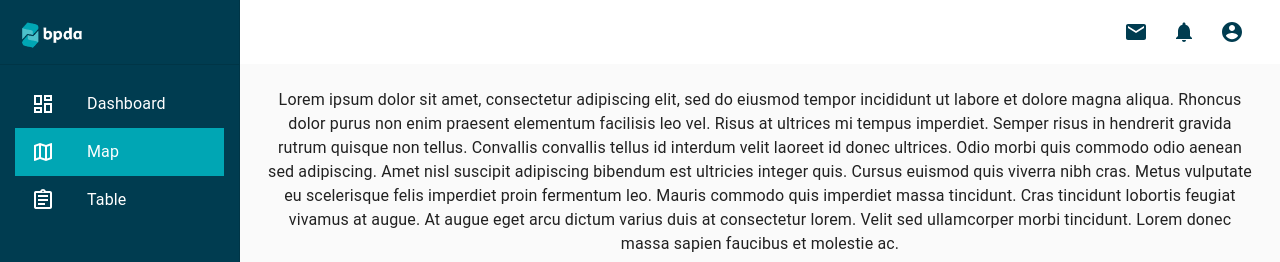
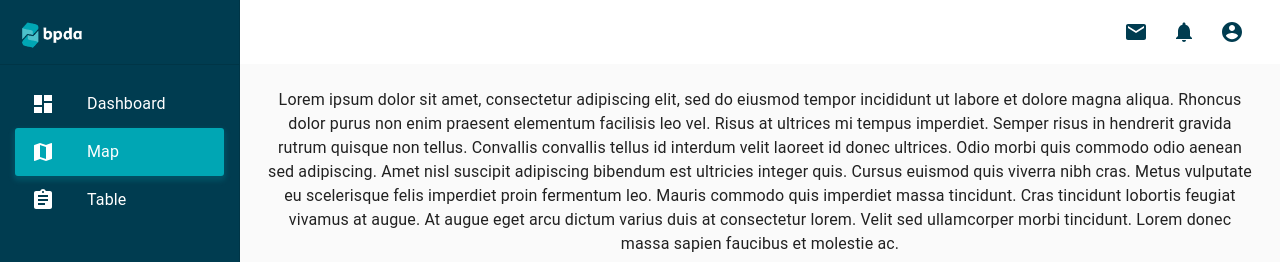
Before and after one commit to fanjian5i5i/dashboard_bold, a React (Create React App) app: page / in a window 1280 px wide. Shown: the top 262 px of the page. Built offline with nearby package versions, Linux system fonts and the light colour scheme.

Commit message:
BOLD_3 | changed css on list selection

```diff
--- a/src/components/Frame.js
+++ b/src/components/Frame.js
@@ -14,9 +14,9 @@ import ListItemText from '@material-ui/core/ListItemText';
 import MailIcon from '@material-ui/icons/Mail';
 import MenuIcon from '@material-ui/icons/Menu';
 import Toolbar from '@material-ui/core/Toolbar';
-import MapOutlinedIcon from '@material-ui/icons/MapOutlined';
-import DashboardOutlinedIcon from '@material-ui/icons/DashboardOutlined';
-import AssignmentOutlinedIcon from '@material-ui/icons/AssignmentOutlined';
+import MapIcon from '@material-ui/icons/Map';
+import DashboardIcon from '@material-ui/icons/Dashboard';
+import AssignmentIcon from '@material-ui/icons/Assignment';
 import Typography from '@material-ui/core/Typography';
 import { createMuiTheme, makeStyles, ThemeProvider, useTheme } from '@material-ui/core/styles';
 
@@ -50,7 +50,10 @@ const themeList = createMuiTheme({
       "root": {
         "&$selected": {
           "color": "white",
-          "backgroundColor": "#00a6b4"
+          "backgroundColor": "#00a6b4",
+          // "background":"linear-gradient(45deg, #495657 10%, #00a6b4 70%)",
+          "border-radius":"3px",
+          "boxShadow": '0 3px 5px 2px rgba(0, 166, 180, .2)',
         },
         "&$selected:hover": {
           "color": "white",
@@ -134,21 +137,21 @@ function Frame(props) {
           selected={selectedIndex === 0}
           onClick={event => handleListItemClick(event, 0)}
           >
-            <ListItemIcon ><DashboardOutlinedIcon color="secondary"/></ListItemIcon>
+            <ListItemIcon ><DashboardIcon color="secondary"/></ListItemIcon>
             <ListItemText primary={"Dashboard"} />
           </ListItem>
           <ListItem
           button
           selected={selectedIndex === 1}
           onClick={event => handleListItemClick(event, 1)} >
-            <ListItemIcon><MapOutlinedIcon color="secondary"/></ListItemIcon>
+            <ListItemIcon><MapIcon color="secondary"/></ListItemIcon>
             <ListItemText primary={"Map"} />
           </ListItem>
           <ListItem
           button
           selected={selectedIndex === 2}
           onClick={event => handleListItemClick(event, 2)} >
-            <ListItemIcon><AssignmentOutlinedIcon color="secondary"/></ListItemIcon>
+            <ListItemIcon><AssignmentIcon color="secondary"/></ListItemIcon>
             <ListItemText primary={"Table"} />
           </ListItem>
       </List>
```
